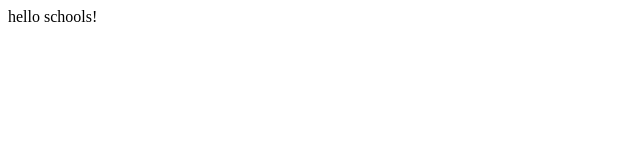
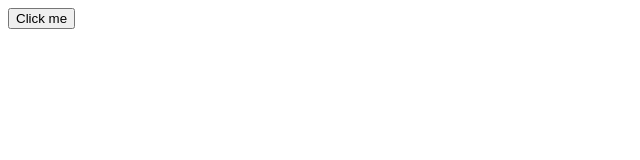
Before and after one commit to sushilbhattarai45/LibraLearn, a React (Vite) app in the folder frontend/: page / in a window 1280 px wide. Shown: the top 160 px of the page, without its empty margins (0-640 px from the left). Built offline with nearby package versions, Linux system fonts and the light colour scheme.

Commit message:
Tailwind Integration gone wrong

```diff
--- a/frontend/package.json
+++ b/frontend/package.json
@@ -10,6 +10,7 @@
     "preview": "vite preview"
   },
   "dependencies": {
+    "flowbite-react": "^0.7.2",
     "react": "^18.2.0",
     "react-dom": "^18.2.0"
   },
--- a/frontend/src/App.tsx
+++ b/frontend/src/App.tsx
@@ -1,5 +1,11 @@
+import Navbar from "./components/fotter";
+
 function App() {
-  return <div>hello schools!</div>;
+  return (
+    <div>
+      <Navbar />
+    </div>
+  );
 }
 
 export default App;
--- a/frontend/src/components/fotter.tsx
+++ b/frontend/src/components/fotter.tsx
@@ -0,0 +1,12 @@
+import React from "react";
+import { Button } from "flowbite-react";
+
+const Navbar = () => {
+  return (
+    <div>
+      <Button>Click me</Button>
+    </div>
+  );
+};
+
+export default Navbar;
```
Also changed, not shown: frontend/tailwind.config.js (added, +11 -0 lines), 1 other file (tests, documents, lock files or other folders).
